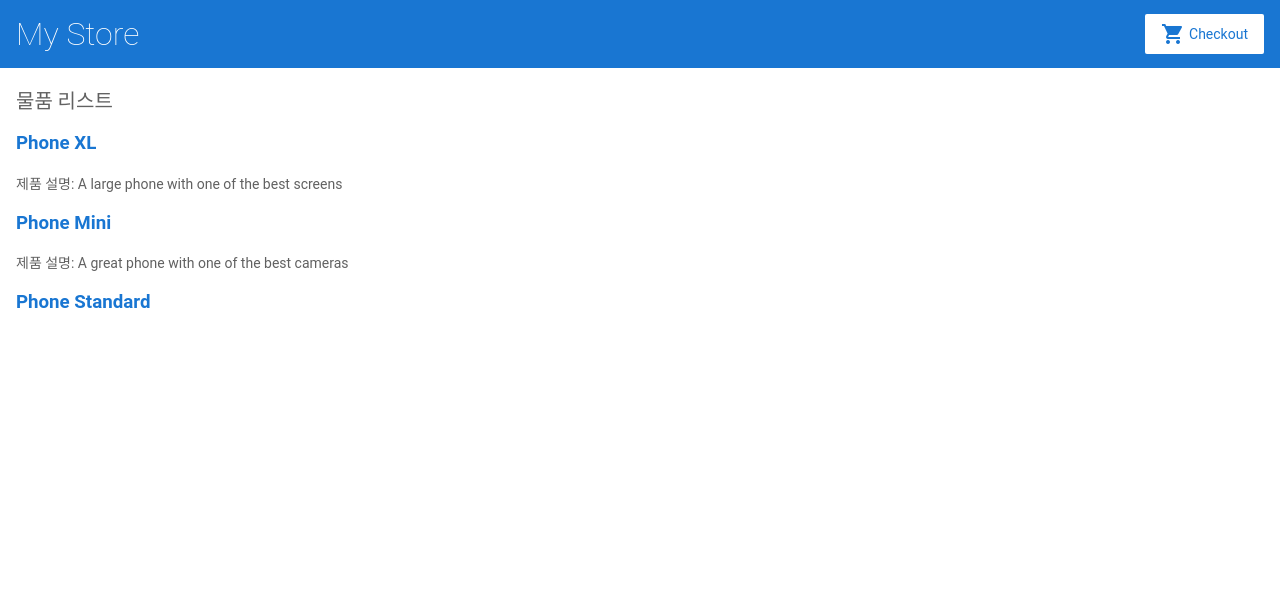
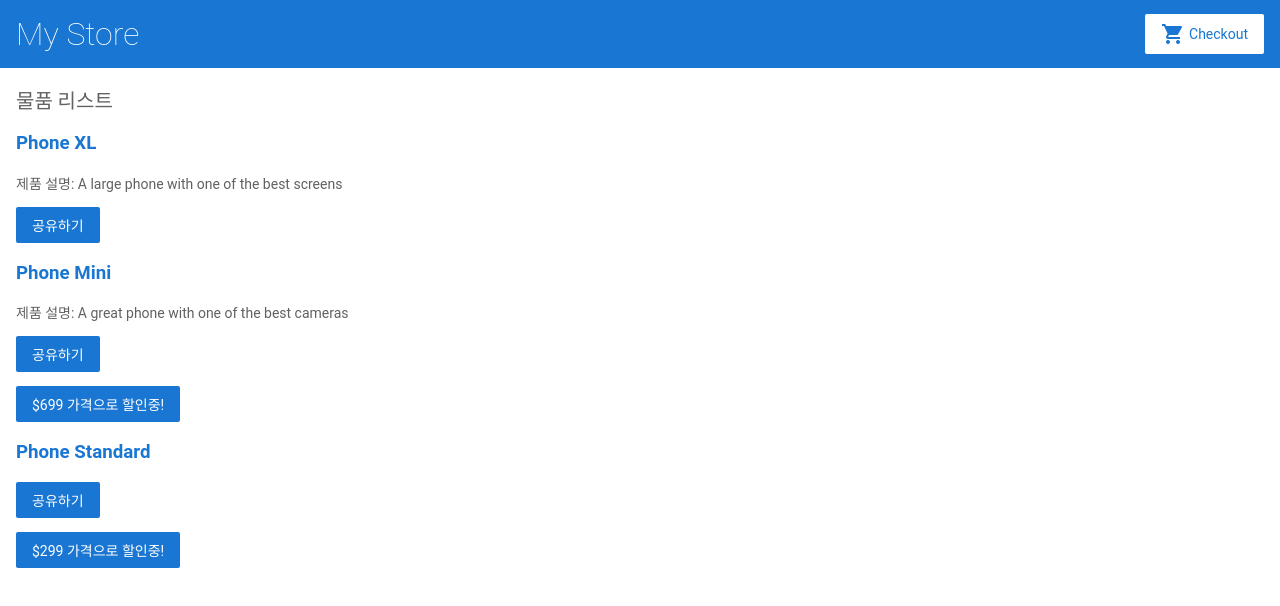
Before and after one commit to JUNWOO45/angular-shopping, an Angular app: page / in a window 1280 px wide. Shown: the top 606 px of the page. Built offline with nearby package versions, Linux system fonts and the light colour scheme.

Commit message:
데이터를 자식컴포넌트로 전달

```diff
--- a/src/app/app.module.ts
+++ b/src/app/app.module.ts
@@ -6,6 +6,7 @@ import { ReactiveFormsModule } from '@angular/forms';
 import { AppComponent } from './app.component';
 import { TopBarComponent } from './top-bar/top-bar.component';
 import { ProductListComponent } from './product-list/product-list.component';
+import { ProductAlertsComponent } from './product-alerts/product-alerts.component';
 
 @NgModule({
   imports: [
@@ -18,7 +19,8 @@ import { ProductListComponent } from './product-list/product-list.component';
   declarations: [
     AppComponent,
     TopBarComponent,
-    ProductListComponent
+    ProductListComponent,
+    ProductAlertsComponent
   ],
   bootstrap: [ AppComponent ]
 })
--- /dev/null
+++ b/src/app/product-alerts/product-alerts.component.html
@@ -0,0 +1,3 @@
+<p *ngIf="product.price < 700">
+  <button>${{ product.price }} 가격으로 할인중!</button>
+</p>
--- /dev/null
+++ b/src/app/product-alerts/product-alerts.component.ts
@@ -0,0 +1,16 @@
+import { Component, OnInit } from '@angular/core';
+import { Input } from '@angular/core';
+
+@Component({
+  selector: 'app-product-alerts',
+  templateUrl: './product-alerts.component.html',
+  styleUrls: ['./product-alerts.component.css']
+})
+export class ProductAlertsComponent implements OnInit {
+  @Input() product;
+  constructor() { }
+
+  ngOnInit() {
+  }
+
+}
--- a/src/app/product-list/product-list.component.html
+++ b/src/app/product-list/product-list.component.html
@@ -10,6 +10,10 @@
   <p *ngIf="product.description">
     제품 설명: {{ product.description }}
   </p>
+
+  <button (click)="share()">공유하기</button>
+
+  <app-product-alerts [product]="product"></app-product-alerts>
 </div>
 
 <!--
--- a/src/app/product-list/product-list.component.ts
+++ b/src/app/product-list/product-list.component.ts
@@ -11,7 +11,7 @@ export class ProductListComponent {
   products = products;
 
   share() {
-    window.alert('The product has been shared!');
+    window.alert('선택하신 물건이 친구들에게 공유되었어요!');
   }
 }
 
```
Also changed, not shown: src/app/product-alerts/product-alerts.component.css (added).
